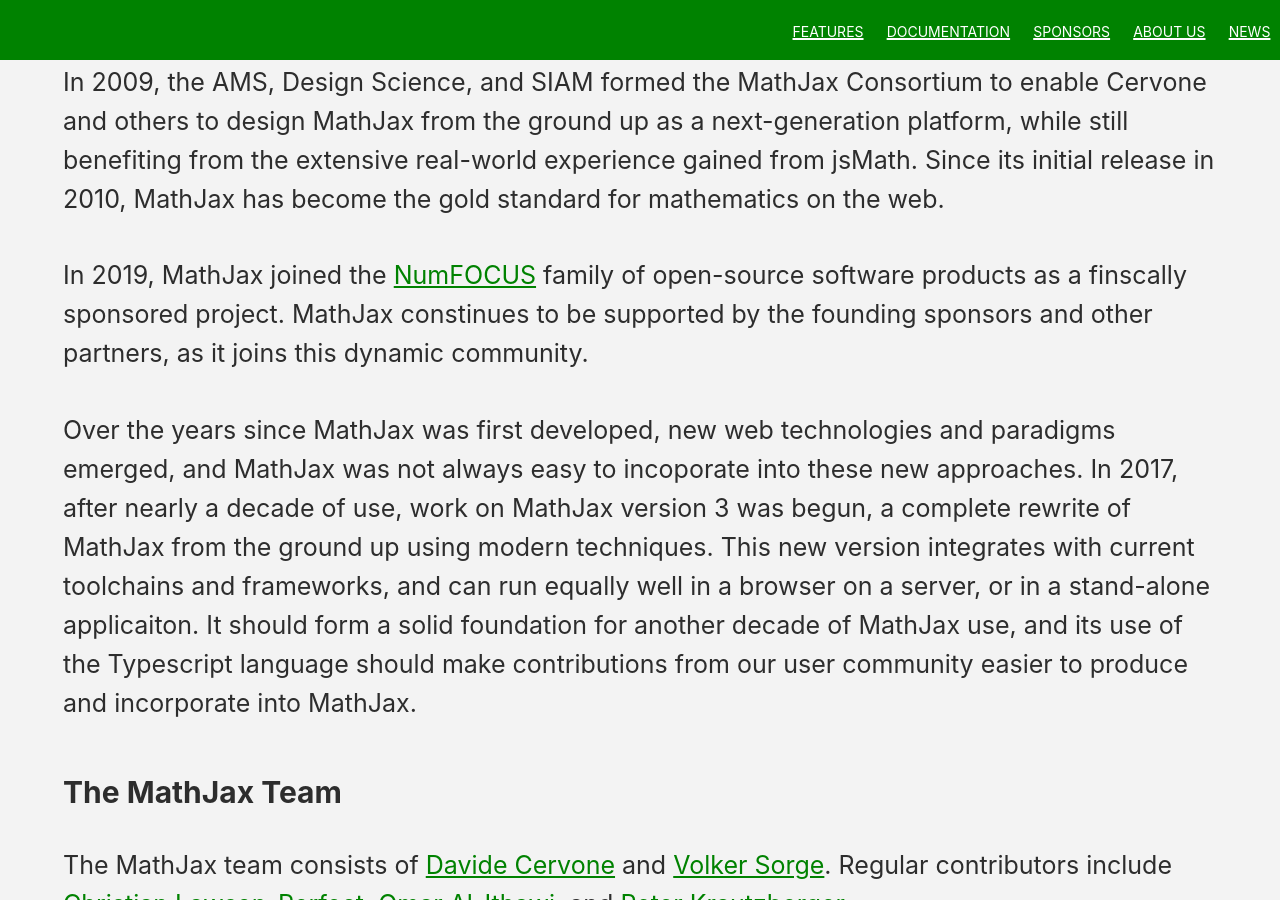
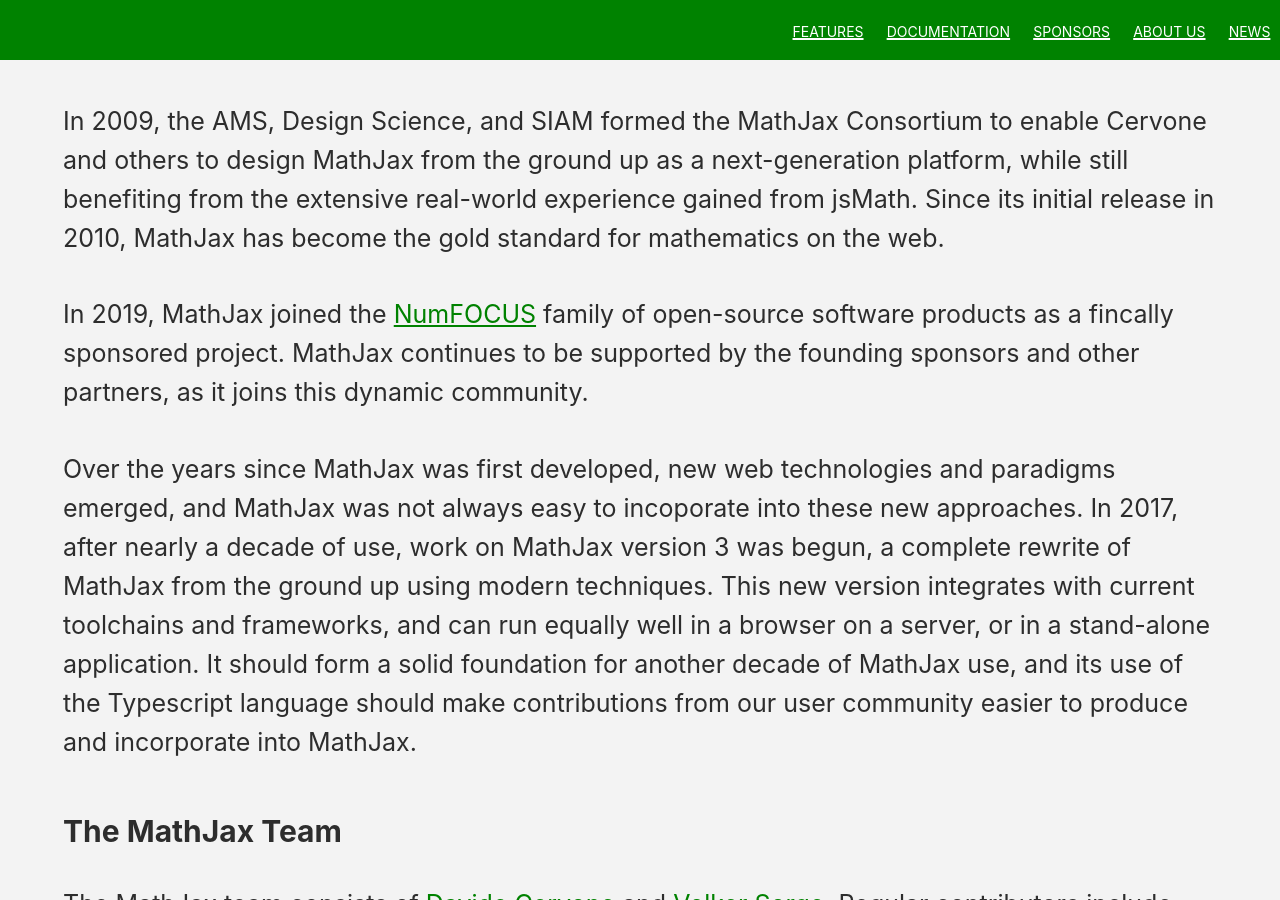
Before and after one commit to mathjax/MathJax-website, a Jekyll site: the page built from index.html, in a window 1280 px wide and 900 px high, scrolled down 8535 px. Built offline with Jekyll 4.4.1, drawn with Linux system fonts in a browser that asks for light colours; part of the change alters nothing that is shown; some of the changed text lies outside the part shown.

```diff
--- a/_includes/frontpage/about.html
+++ b/_includes/frontpage/about.html
@@ -88,8 +88,8 @@
           release in 2010, MathJax has become the gold standard for mathematics on the web.
         </p>
         <p>
-          In 2019, MathJax joined the <a href="https://www.numfocuis.com">NumFOCUS</a> family of
-          open-source software products as a finscally sponsored project.  MathJax constinues to be
+          In 2019, MathJax joined the <a href="https://www.numfocus.com">NumFOCUS</a> family of
+          open-source software products as a fincally sponsored project.  MathJax continues to be
           supported by the founding sponsors and other partners, as it joins this dynamic community.
         </p>
         <p>
@@ -98,7 +98,7 @@
           2017, after nearly a decade of use, work on MathJax version 3 was begun, a complete
           rewrite of MathJax from the ground up using modern techniques.  This new version
           integrates with current toolchains and frameworks, and can run equally well in a browser
-          on a server, or in a stand-alone applicaiton.  It should form a solid foundation for
+          on a server, or in a stand-alone application.  It should form a solid foundation for
           another decade of MathJax use, and its use of the Typescript language should make
           contributions from our user community easier to produce and incorporate into MathJax.
         </p>
--- a/_includes/frontpage/sponsors.html
+++ b/_includes/frontpage/sponsors.html
@@ -16,17 +16,18 @@
       </div>
       <div class="small-top">
         <p>
-          All donations are used only to fund the development of MathJax's open source software,
-          documentation, and community. Our contributions are managed by the
-          <a href="http://www.numfocus.org">NumFOCUS Foundation</a>,
-          which is the legal and fiscal umbrella for the MathJax project.
+          MathJax is a Sponsored Project of NumFOCUS, a 501(c)(3) nonprofit charity in
+          the United States. NumFOCUS provides MathJax with fiscal, legal, and
+          administrative support to help ensure the health and sustainability of the
+          project. Visit <a href="https://www.numfocus.org/">numfocus.org</a> for more information.
         </p>
         <div>
           <img class="partner-img" src="badge/NumFocusProject.png" alt="NumFOCUS fiscally sponsored project" />
         </div>
         <p>
-          NumFOCUS is a 501(c)3 non-profit foundation; if you are subject to US Tax law, your
-          contributions will be tax-deductible.
+          Donations to MathJax are managed by NumFOCUS. For donors in the United States,
+          your gift is tax-deductible to the extent provided by law. As with any donation, you
+          should consult with your tax adviser about your particular tax situation.
         </p>
       </div>
 
```
